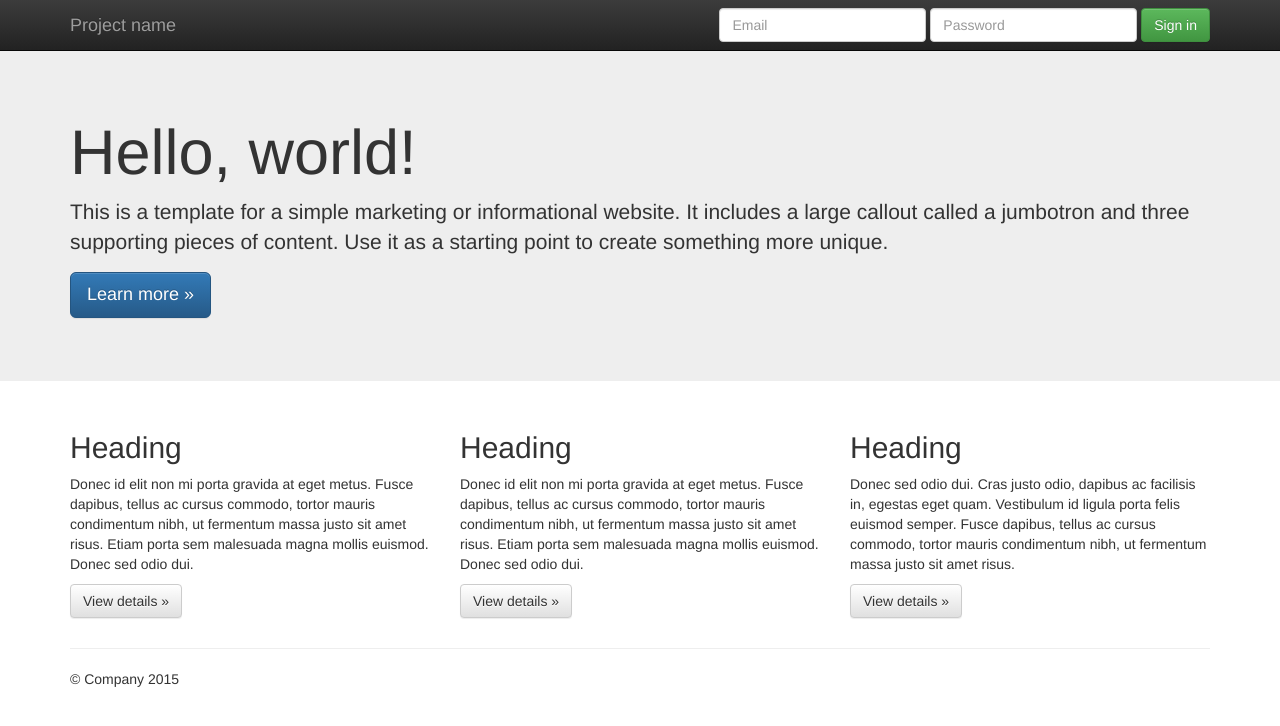
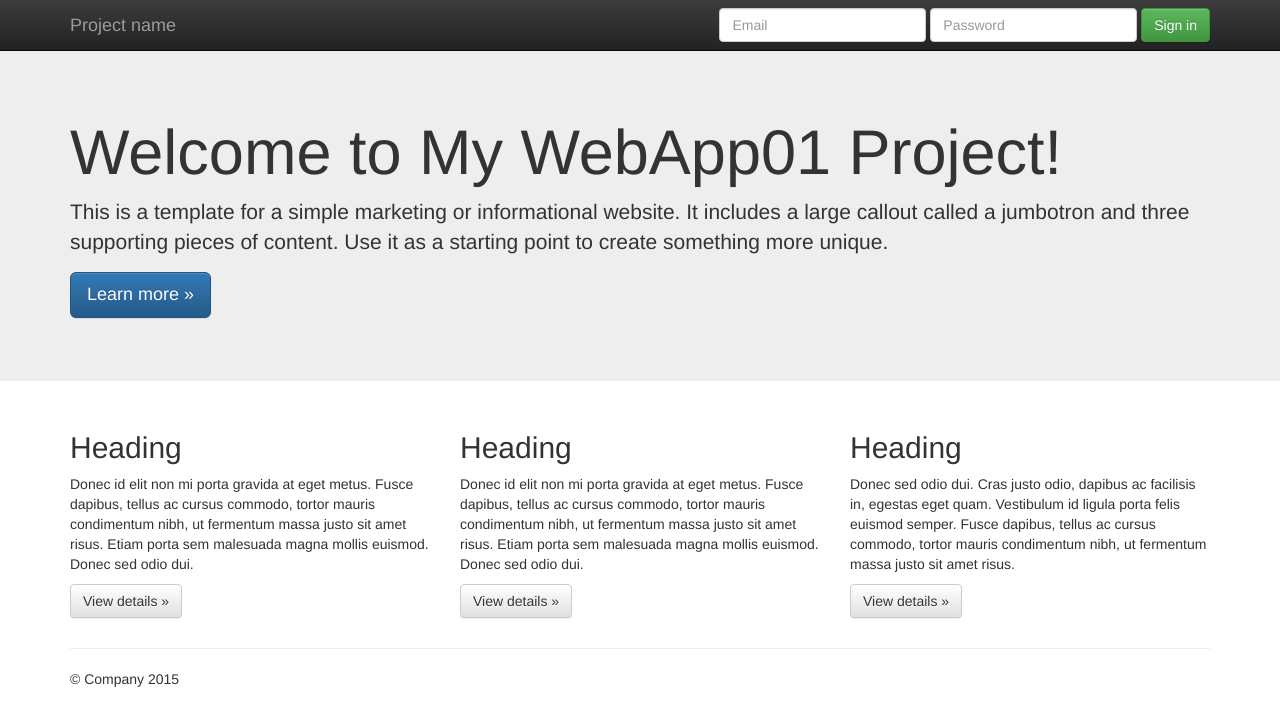
Before and after one commit to vincenario/Webapp01, a plain HTML site: page index.html in a window 1280 px wide. Drawn offline with nearby package versions, Linux system fonts and the light colour scheme.

Commit message:
Updated Hello World text

```diff
--- a/index.html
+++ b/index.html
@@ -55,7 +55,7 @@
     <!-- Main jumbotron for a primary marketing message or call to action -->
     <div class="jumbotron">
       <div class="container">
-        <h1>Hello, world!</h1>
+        <h1>Welcome to My WebApp01 Project!</h1>
         <p>This is a template for a simple marketing or informational website. It includes a large callout called a jumbotron and three supporting pieces of content. Use it as a starting point to create something more unique.</p>
         <p><a class="btn btn-primary btn-lg" href="#" role="button">Learn more &raquo;</a></p>
       </div>
```
